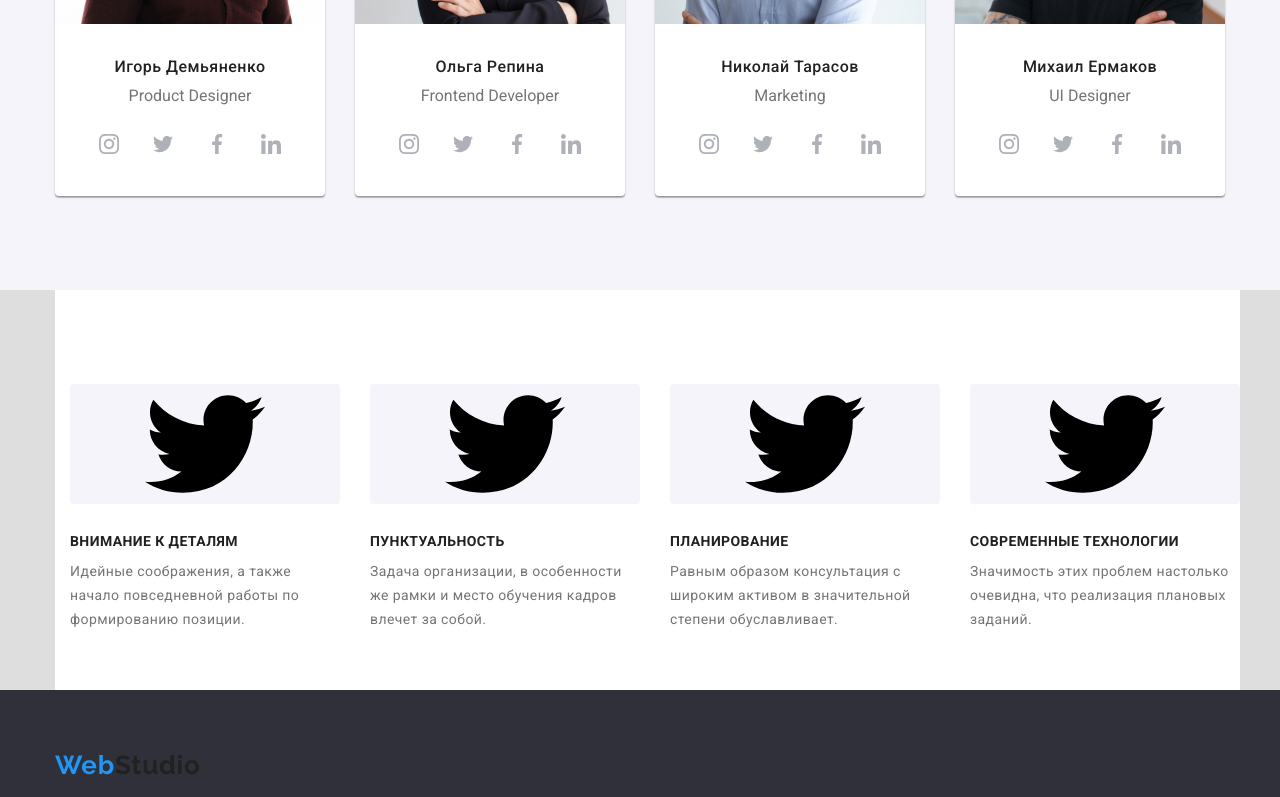
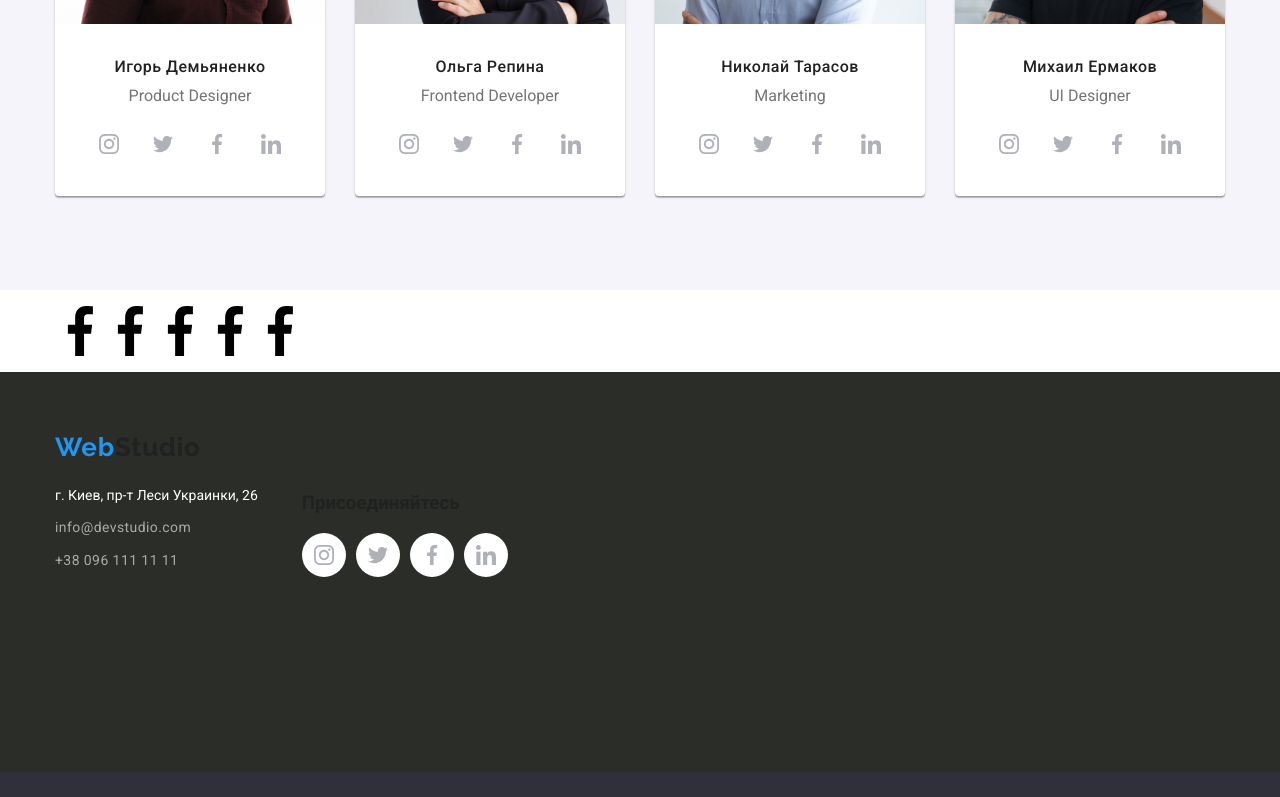
Before and after one commit to ViktorBalko/goit-markup-hw-04, a plain HTML site: page index.html in a window 1280 px wide. Shown: the part 2000-2797 px from the top of the page. Drawn offline with nearby package versions, Linux system fonts and the light colour scheme; a web font is replaced by a local one.

Commit message:
8.04
Процесс понимания идет туго.
-Функция calc!!!
-Ссылки в Наши клиенты!!!
-Ховер на элементы mosaic!!!
-Соцсети в footer!!!
-svg для mail/tel???

```diff
--- a/css/styles.css
+++ b/css/styles.css
@@ -399,10 +399,9 @@ a {
   background-color: var(--background-footer-color);
   background-image: url(../images/hero-img.png);
   background-size: cover;
-  background-position: center;
+  background-position: top;
   background-repeat: no-repeat;
-  max-width: 1600px;
-  background-attachment: fixed;
+  /* max-width: 1600px; */
   /* height: 100vh; */
   /* background-attachment: fixed; */
   /* background-position: bottom left; */
@@ -744,7 +743,7 @@ a {
 
 .client-box {
   height: 400px;
-  background-color: rgba(128, 128, 128, 0.26);
+  background-color: rgba(19, 22, 17, 0.897);
 }
 .team-social {
   display: inline-flex;
@@ -813,7 +812,7 @@ a {
   stroke: var(--active-text-color);
 }
 
-.features-icon {
+/* .features-icon {
   display: block;
   width: 270px;
   height: 120px;
@@ -821,4 +820,60 @@ a {
   margin-top: 94px;
   background-color: var(--background-button-color);
   border-radius: 4px;
+} */
+
+.features-board {
+  display: inline-flex;
+  width: 270px;
+  height: 120px;
+  margin-bottom: 30px;
+  margin-top: 94px;
+  background-color: var(--background-button-color);
+  border-radius: 4px;
+  align-items: center;
+  justify-content: center;
 }
+
+.features-icon {
+  width: 70px;
+  height: 70px;
+}
+
+.client-box .info,
+.client-box .social-info {
+  display: inline-block;
+}
+
+.client-box {
+  display: block;
+}
+
+/* .social-info h3 {
+  margin-top: 0px;
+  padding-top: 10px;
+} */
+
+/* .footer-social h3 {
+  margin-bottom: 0px;
+  margin-top: 0px;
+  padding-top: 72px;
+  padding-bottom: 20px;
+} */
+
+.mosaic-component:hover {
+  /* hover for link */
+  box-sizing: border-box;
+  box-shadow: 0px 1px 1px rgba(0, 0, 0, 0.12), 0px 4px 4px rgba(0, 0, 0, 0.06),
+    1px 4px 6px rgba(0, 0, 0, 0.16);
+}
+
+.training-link {
+  display: inline-flex;
+  padding-left: 0px;
+}
+
+.training-link .icon {
+  display: flex;
+  width: 50px;
+  height: 50px;
+}
--- a/index.html
+++ b/index.html
@@ -38,7 +38,6 @@
             </svg>
             +38 096 111 11 11</a>
           </li>
-
         </ul>
       </nav>
     </div>
@@ -60,7 +59,7 @@
       <div class="container">
         <ul class="features-box">
           <li>
-            <div class="features-icon">
+            <div class="features-board">
               <svg class="features-icon">
                 <use href="./images/features/sprite2.svg#icon-antenna"></use>
               </svg>
@@ -69,7 +68,7 @@
             <p>Идейные соображения, а также начало повседневной работы по формированию позиции.</p>
           </li>
           <li>
-            <div class="features-icon">
+            <div class="features-board">
               <svg class="features-icon">
                 <use href="./images/features/sprite2.svg#icon-clock"></use>
               </svg>
@@ -78,7 +77,7 @@
             <p>Задача организации, в особенности же рамки и место обучения кадров влечет за собой.</p>
           </li>
           <li>
-            <div class="features-icon">
+            <div class="features-board">
               <svg class="features-icon">
                 <use href="./images/features/sprite2.svg#icon-diagram"></use>
               </svg>
@@ -87,7 +86,7 @@
             <p>Равным образом консультация с широким активом в значительной степени обуславливает.</p>
           </li>
           <li>
-            <div class="features-icon">
+            <div class="features-board">
                 <svg class="features-icon">
                   <use href="./images/features/sprite2.svg#icon-astronaut"></use>
                 </svg>
@@ -114,6 +113,7 @@
        <div class="container">
         <h2>Наша команда</h2>
         <ul class="team-card">
+
           <li>
             <img src="./images/igor-demianenko1.jpg" alt="Игорь Демьяненко" width="270" height="260" />
             <h3>Игорь Демьяненко</h3>
@@ -187,6 +187,7 @@
               </li>
             </ul>
           </li>
+
           <li>
             <img src="./images/nikolai-tarasov3.jpg" alt="Николай Тарасов" width="270" height="260" />
             <h3>Николай Тарасов</h3>
@@ -222,6 +223,7 @@
                 </a>
               </li>
             </ul>
+
           <li>
             <img src="./images/mikhail-ermakov4.jpg" alt="Михаил Ермаков" height="260" />
             <h3>Михаил Ермаков</h3>
@@ -261,70 +263,74 @@
         </ul>
       </div>
     </section>
+ <!-- training -->
+
+
+    <section class="training">
+      <div class="container">
+        <div class="training-box">
+          <ul class="training-link">
+      <li>
+        <a href="" class="training-social-link" target="_blank" rel="noopener noreferrer">
+        <svg class="icon">
+          <use href="./images/sprite.svg#icon-facebook"></use>
+        </svg>
+      </a>
+      </li>
+      <li>
+        <a href="" class="training-social-link" target="_blank" rel="noopener noreferrer">
+          <svg class="icon">
+            <use href="./images/sprite.svg#icon-facebook"></use>
+          </svg>
+        </a>
+      </li>
+      <li>
+        <a href="" class="training-social-link" target="_blank" rel="noopener noreferrer">
+          <svg class="icon">
+            <use href="./images/sprite.svg#icon-facebook"></use>
+          </svg>
+        </a>
+      </li>
+      <li>
+        <a href="" class="training-social-link" target="_blank" rel="noopener noreferrer">
+          <svg class="icon">
+            <use href="./images/sprite.svg#icon-facebook"></use>
+          </svg>
+        </a>
+      </li>
+      <li>
+        <a href="" class="training-social-link" target="_blank" rel="noopener noreferrer">
+          <svg class="icon">
+            <use href="./images/sprite.svg#icon-facebook"></use>
+          </svg>
+        </a>
+      </li>
+
+      </ul>
+      </div>
+      </div>
+    </section>
+
+
+     <!-- 9999999 -->
+
 
     <section class="client-box">
        <div class="container">
-
-      <!-- <li class="link-item"><a class="mail" href="mailto:info@devstudio.com">
-          <svg class="icon">
-            <use href="./images/sprite.svg#icon-envelope"></use>
-          </svg>
-          info@devstudio.com</a>
-      </li>
-
-
-      <li class="link-item"><a class="tel" href="tel:+380961111111">
-          <svg class="icon">
-           <use href="./images/sprite.svg#icon-smartphone"></use>
-          </svg>
-         +38 096 111 11 11</a>
-      </li> -->
-
-      <div class="section-features">
-        <h2 hidden>Особенности</h2>
-        <div class="container">
-          <ul class="features-box">
-            <li>
-              <div class="features-icon">
-                <svg class="features-icon">
-                  <use href="./images/sprite.svg#icon-twitter"></use>
-                </svg>
-              </div>
-              <h3>Внимание к деталям</h3>
-              <p>Идейные соображения, а также начало повседневной работы по формированию позиции.</p>
-            </li>
-            <li>
-              <div class="features-icon">
-                <svg class="features-icon">
-                  <use href="./images/sprite.svg#icon-twitter"></use>
-                </svg>
-              </div>
-              <h3>Пунктуальность</h3>
-              <p>Задача организации, в особенности же рамки и место обучения кадров влечет за собой.</p>
-            </li>
-            <li>
-              <div class="features-icon">
-                <svg class="features-icon">
-                  <use href="./images/sprite.svg#icon-twitter"></use>
-                </svg>
-              </div>
-              <h3>Планирование</h3>
-              <p>Равным образом консультация с широким активом в значительной степени обуславливает.</p>
-            </li>
-            <li>
-              <div class="features-icon">
-                <svg class="features-icon">
-                  <use href="./images/sprite.svg#icon-twitter"></use>
-                </svg>
-              </div>
-              <h3>Современные технологии</h3>
-              <p>Значимость этих проблем настолько очевидна, что реализация плановых заданий.</p>
-            </li>
+         <div class="info">
+          <a class="footer-logo" href="./"><span class="web">Web</span><span class="studio">Studio</span></a>
+          <address class="footer-address">г. Киев, пр-т Леси Украинки, 26</address>
+          <ul class="footer-link">
+            <li><a href="mailto:info@devstudio.com">info@devstudio.com</a></li>
+            <li><a href="tel:+380961111111">+38 096 111 11 11</a></li>
           </ul>
           </div>
-      </div>
 
-    <!-- <ul class="team-social">
+        <div class="social-info">
+          <ul class="footer-social">
+            <h3>Присоединяйтесь</h3>
+            <li>
+          <ul class="team-social">
             <li class="team-social-item">
               <a href="" class="team-social-link" target="_blank" rel="noopener noreferrer">
                 <svg class="icon">
@@ -353,10 +359,11 @@
                 </svg>
               </a>
             </li>
-    </ul>-->
+          </ul>
           </li>
+          </ul>
         </div>
-
+        </div>
     </section>
   </main>
 
```
Lines whose indentation alone changed are shown as unchanged.
